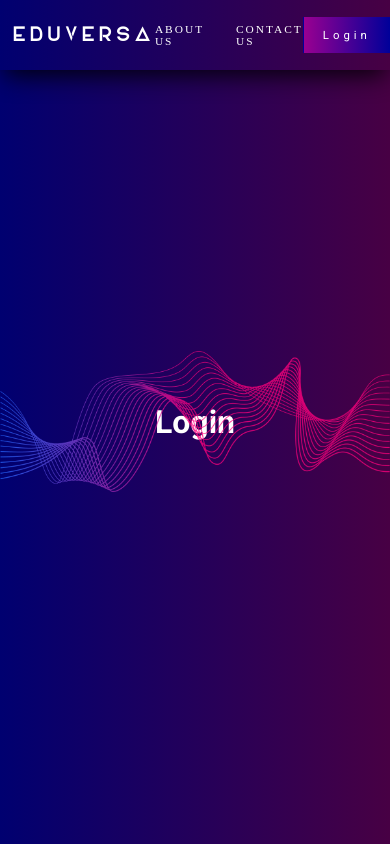
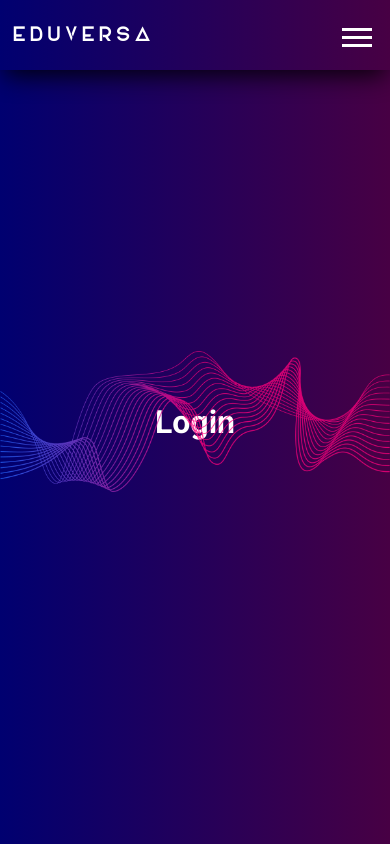
Before and after one commit to eduversa/eduversa.github.io, a Next.js app: page / in a window 390 px wide. Built offline with nearby package versions, Linux system fonts and the light colour scheme; a web font is replaced by a local one.

Commit message:
from tab its getting responsive

```diff
--- a/styles/containers/landing_navbar.scss
+++ b/styles/containers/landing_navbar.scss
@@ -99,6 +99,7 @@
       @media (max-width: $breakpoint-large-tablet) {
       }
       @media (max-width: $breakpoint-tablet) {
+        display: none;
       }
       @media (max-width: $breakpoint-phone) {
       }
@@ -207,6 +208,7 @@
       @media (max-width: $breakpoint-large-tablet) {
       }
       @media (max-width: $breakpoint-tablet) {
+        display: none;
       }
       @media (max-width: $breakpoint-phone) {
       }
@@ -311,6 +313,7 @@
     @media (max-width: $breakpoint-large-tablet) {
     }
     @media (max-width: $breakpoint-tablet) {
+      display: block;
     }
     @media (max-width: $breakpoint-phone) {
     }
```
